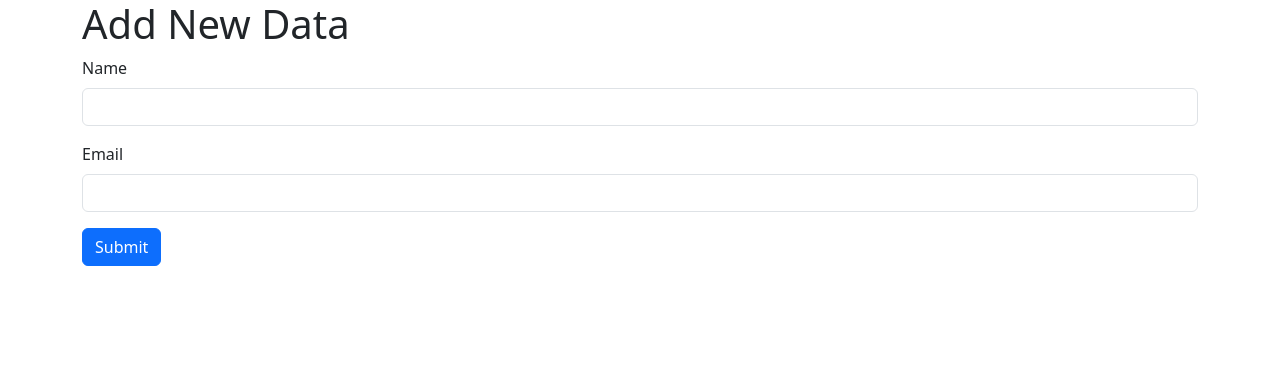
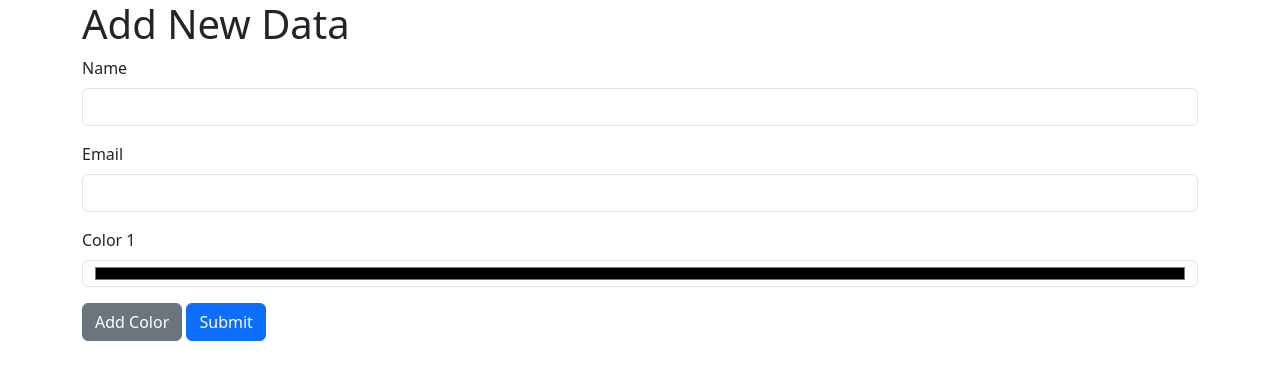
Before and after one commit to bigodrigo/versotech-php-challenge, a PHP site: page /create/create.php in a window 1280 px wide. Shown: the top 380 px of the page. Run offline with PHP 8.4, Linux system fonts and the light colour scheme.

Commit message:
Updates for create and colors -> connection problem

```diff
--- a/create/create.php
+++ b/create/create.php
@@ -2,23 +2,28 @@
 
 if ($_SERVER["REQUEST_METHOD"] == "POST") {
     // Include connection.php to establish a connection to the SQLite database
-    require 'connection.php';
+    require __DIR__ . '../connection.php';
 
     // Get the data submitted via POST
     $name = $_POST['name'];
     $email = $_POST['email'];
+    $colors = $_POST['colors']; // Get the selected colors as an array
 
     // Validation (you can add more sophisticated validation as needed)
-    if (empty($name) || empty($email)) {
+    if (empty($name) || empty($email) || empty($colors)) {
         // Handle validation error (e.g., display an error message)
-        echo "Name and email are required.";
+        echo "Name, email, and at least one color are required.";
     } else {
         // Data is valid, proceed to insert into the database
-        $connection = new Connection();
-        $query = "INSERT INTO users (name, email) VALUES (:name, :email)";
+        // You may need to modify your database schema to handle multiple colors for each user
+        // Here, we'll simply implode the array of colors into a comma-separated string
+        $colorIds = implode(',', $colors);
+
+        $query = "INSERT INTO users (name, email, color_ids) VALUES (:name, :email, :color_ids)";
         $statement = $connection->getConnection()->prepare($query);
         $statement->bindParam(':name', $name);
         $statement->bindParam(':email', $email);
+        $statement->bindParam(':color_ids', $colorIds);
 
         if ($statement->execute()) {
             // Data inserted successfully
@@ -31,6 +36,7 @@ if ($_SERVER["REQUEST_METHOD"] == "POST") {
         }
     }
 }
+
 ?>
 
 <!DOCTYPE html>
@@ -53,9 +59,33 @@ if ($_SERVER["REQUEST_METHOD"] == "POST") {
                 <label for="email" class="form-label">Email</label>
                 <input type="email" class="form-control" id="email" name="email">
             </div>
+            <div id="colorInputs">
+                <div class="mb-3 color-input">
+                    <label for="color1" class="form-label">Color 1</label>
+                    <input type="color" class="form-control" id="color1" name="colors[]">
+                </div>
+            </div>
+            <button type="button" class="btn btn-secondary" id="addColor">Add Color</button>
             <button type="submit" class="btn btn-primary">Submit</button>
         </form>
     </div>
-    <script src="https://cdn.jsdelivr.net/npm/bootstrap@5.3.3/dist/js/bootstrap.bundle.min.js"></script>
+
+    <script>
+        document.getElementById("addColor").addEventListener("click", function() {
+            // Get the current number of color inputs
+            var colorInputCount = document.querySelectorAll(".color-input").length;
+
+            // Create a new color input element
+            var newColorInput = document.createElement("div");
+            newColorInput.className = "mb-3 color-input";
+            newColorInput.innerHTML = `
+                <label for="color${colorInputCount + 1}" class="form-label">Color ${colorInputCount + 1}</label>
+                <input type="color" class="form-control" id="color${colorInputCount + 1}" name="colors[]">
+            `;
+
+            // Append the new color input element to the colorInputs div
+            document.getElementById("colorInputs").appendChild(newColorInput);
+        });
+    </script>
 </body>
 </html>
```
Also changed, not shown: index.php (+5 -4 lines), migrations/create_table_colors.sql (+4 -3 lines), migrations/create_table_users.sql (+5 -4 lines), README.md.
